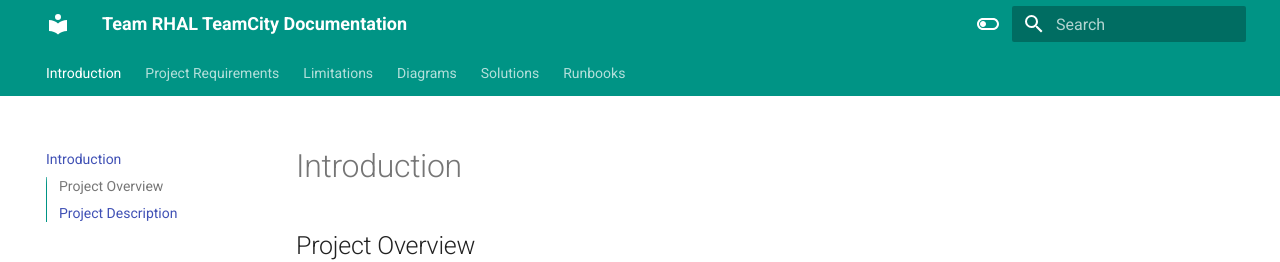
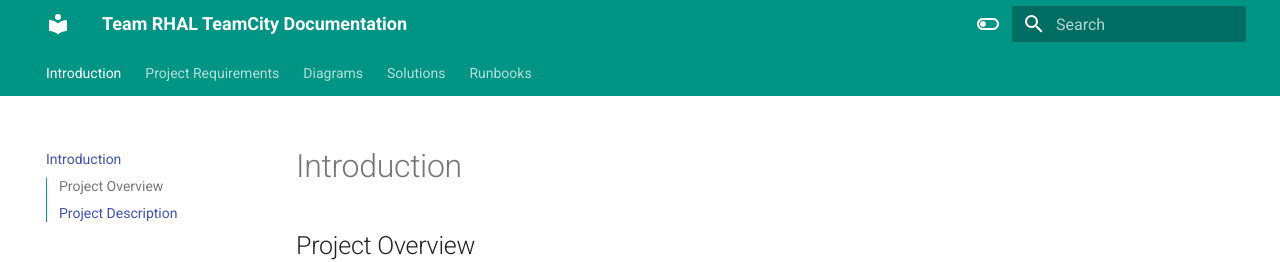
Before and after one commit to robequijano-opswerks/rhal_documentation, an MkDocs documentation site: the page built from docs/index.md, in a window 1280 px wide. Shown: the top 262 px of the page. Built offline with MkDocs 1.6.1 and Material for MkDocs 9.7.7, drawn with Linux system fonts in a browser that asks for light colours.

Commit message:
Update mkdocs.yml

```diff
--- a/mkdocs.yml
+++ b/mkdocs.yml
@@ -29,7 +29,6 @@ theme:
 nav:
   - Introduction: index.md
   - Project Requirements: requirements.md
-  - Limitations: Limitations.md
   - Diagrams: Architecture.md
   - Solutions: Solutions.md
   - Runbooks: Runbooks.md
@@ -61,6 +60,9 @@ markdown_extensions:
   - pymdownx.inlinehilite
   - pymdownx.snippets
   - pymdownx.superfences
+  - pymdownx.superfences
+  - pymdownx.tabbed:
+      alternate_style: true
 
 plugins:
   - search
```
